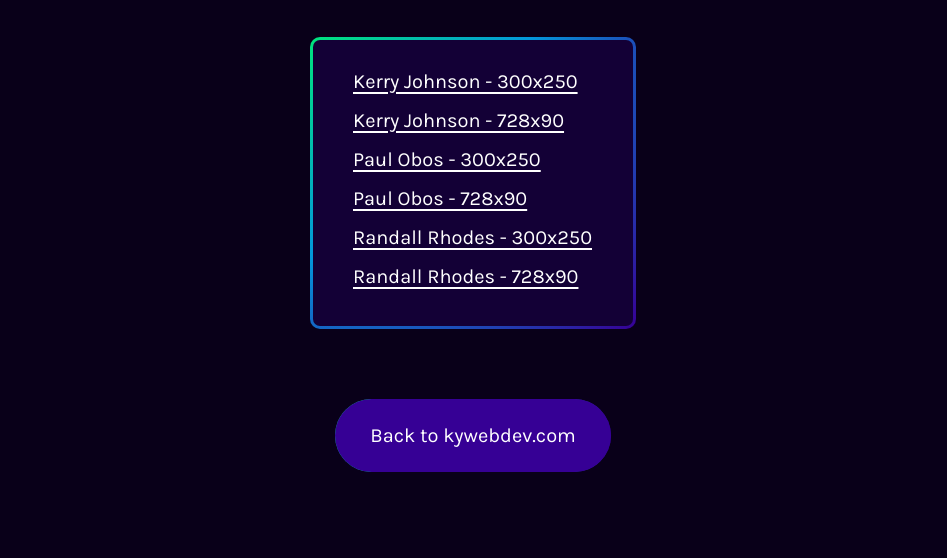
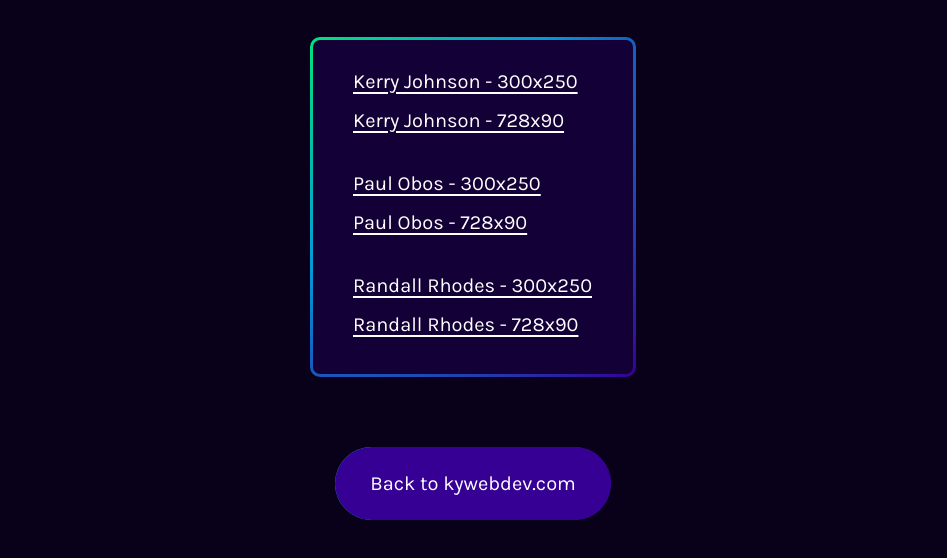
Before and after one commit to kywebdev/Del-Monte-Banners, a plain HTML site: page index.html in a window 1280 px wide. Shown: the part 146-704 px from the top of the page, without its empty margins (167-1114 px from the left). Drawn offline with Linux system fonts and the light colour scheme.

Commit message:
index.html ul / style updates

```diff
--- a/index.html
+++ b/index.html
@@ -44,8 +44,11 @@
         }
         ul {
             list-style-type: none;
-            margin: 0px;
+            margin: 0px 0px 40px;
             padding: 0px;
+        }
+        ul:last-of-type {
+            margin-bottom: 0px;
         }
         li {
             margin-bottom: 1rem;
@@ -120,12 +123,16 @@
             <li>
                 <a href="Kerry_Johnson/728x90/banner.html">Kerry Johnson - 728x90</a>
             </li>
+        </ul>
+        <ul>
             <li>
                 <a href="Paul_Obos/300x250/banner.html">Paul Obos - 300x250</a>
             </li>
             <li>
                 <a href="Paul_Obos/728x90/banner.html">Paul Obos - 728x90</a>
             </li>
+        </ul>
+        <ul>
             <li>
                 <a href="Randall_Rhodes/300x250/banner.html">Randall Rhodes - 300x250</a>
             </li>
```
